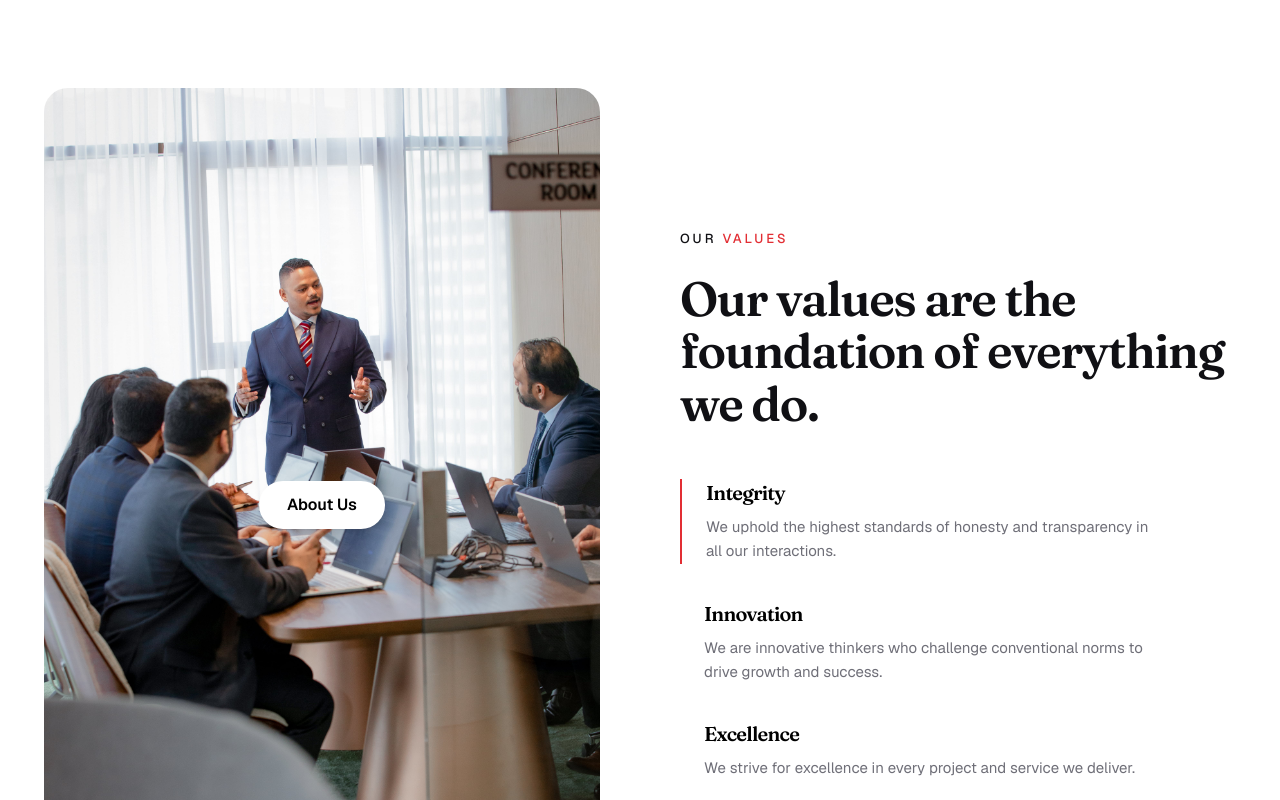
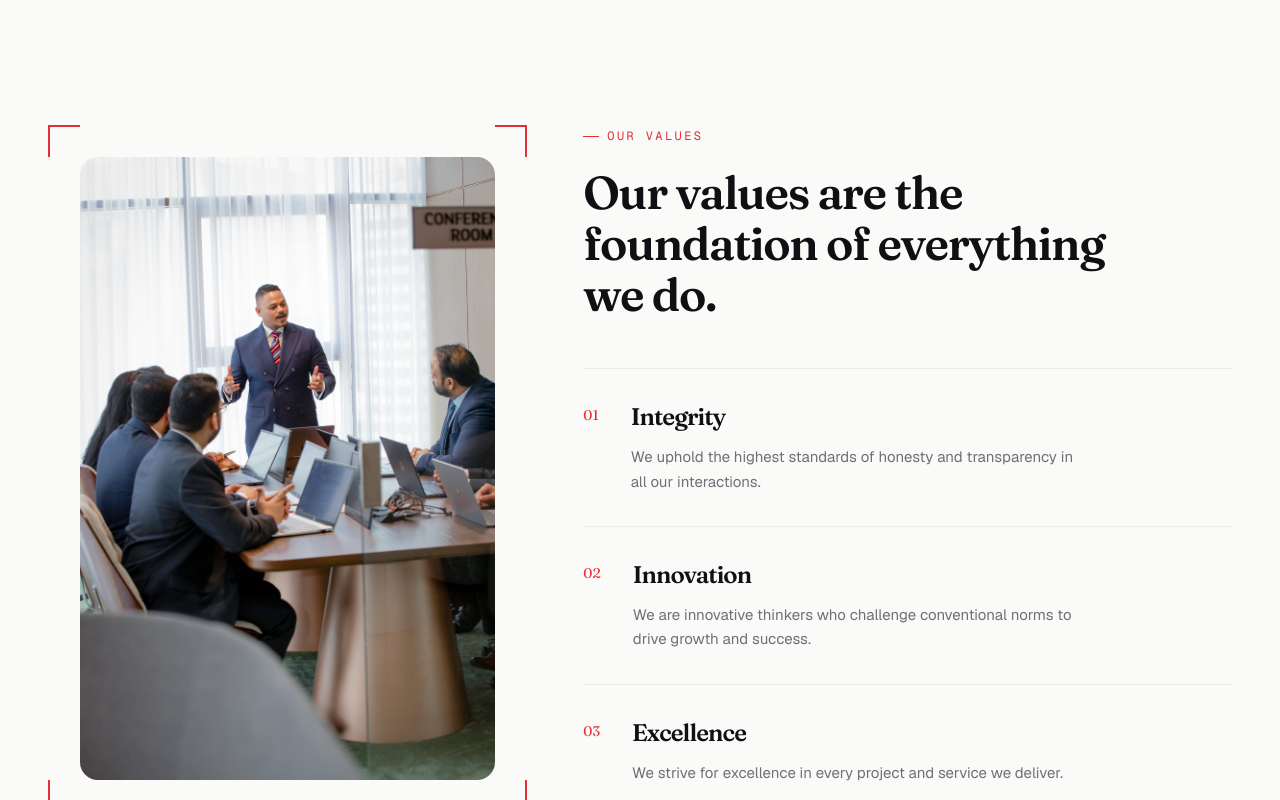
Before and after one commit to alliancestreetgoa-lang/as.ae, a Next.js app: page / in a window 1280 px wide. Shown: the part 3840-4640 px from the top of the page. Built offline with nearby package versions, Linux system fonts and the light colour scheme.

Commit message:
feat: redesign Values

```diff
--- a/src/components/Values.tsx
+++ b/src/components/Values.tsx
@@ -1,12 +1,38 @@
 import Image from "next/image";
+import { Eyebrow } from "@/components/primitives/Eyebrow";
+import { Frame } from "@/components/primitives/Frame";
+import { Section } from "@/components/primitives/Section";
+import { Reveal } from "@/components/motion/Reveal";
 import { VALUES } from "@/lib/content";
 
+/**
+ * Values — an editorial split closing out the light/dark rhythm after the
+ * ink `StatsBanner`: `bg-as-canvas` resets the page to light, then the team
+ * photo (in the brand's corner-bracket `Frame`) sits opposite a hairline
+ * numbered list of the three values (unchanged copy from `VALUES` in
+ * `src/lib/content.ts`).
+ *
+ * 21st.dev was checked first ("values feature list with image editorial
+ * split" -> "Feature with image", tommyjepsen, id 1337; "Feature Sections",
+ * prebuiltui, id 7194) but both results are single-feature or card-grid
+ * blocks with no ruled/numbered list structure, so the list itself is
+ * hand-built; only the overall "image beside copy" split direction carries
+ * over, already established in `Mission.tsx`.
+ *
+ * Each row is its own `Reveal` (increasing delay) so the three values
+ * stagger in one after another rather than arriving as a single block; the
+ * index digit is the section's only red accent besides the `Eyebrow`.
+ */
 export function Values() {
   return (
-    <section className="bg-white py-24">
-      <div className="as-container grid items-center gap-12 lg:grid-cols-2 lg:gap-20">
-        {/* Image with About Us pill */}
-        <div className="relative overflow-hidden rounded-[24px]">
+    <Section bg="canvas">
+      <Reveal
+        as="div"
+        y={28}
+        className="col-span-12 lg:col-span-5 lg:self-center"
+      >
+        <Frame tone="red" className="mx-auto w-full max-w-[480px] lg:max-w-none">
+          <div className="relative overflow-hidden rounded-[18px]">
             <Image
               src="/images/values-stallone.jpg"
               alt="Alliance Street team in a meeting"
@@ -14,38 +40,45 @@ export function Values() {
               height={620}
               className="h-full w-full object-cover"
             />
-          <a
-            href="#collaborate"
-            className="absolute left-1/2 top-1/2 -translate-x-1/2 -translate-y-1/2 rounded-full bg-white px-7 py-3 font-semibold text-black shadow-lg transition-transform hover:scale-105"
-          >
-            About Us
-          </a>
           </div>
+        </Frame>
+      </Reveal>
 
-        {/* Values list */}
-        <div>
-          <p className="as-eyebrow mb-6">
-            OUR <span className="accent">VALUES</span>
-          </p>
-          <h2 className="mb-12 text-[34px] leading-[1.1] tracking-[-0.03em] sm:text-[48px]">
+      <div className="col-span-12 mt-14 lg:col-span-7 lg:mt-0 lg:self-center lg:pl-8">
+        <Reveal as="div" y={28} delay={0.08}>
+          <Eyebrow>Our Values</Eyebrow>
+          <h2 className="font-display mt-6 max-w-xl text-[34px] leading-[1.1] tracking-[-0.03em] text-as-ink sm:text-[46px]">
             Our values are the foundation of everything we do.
           </h2>
+        </Reveal>
 
-          <ul className="space-y-9">
+        <ol className="mt-12 divide-y divide-as-line border-t border-as-line">
           {VALUES.map((v, i) => (
-              <li
+            <Reveal
+              as="li"
+              y={24}
+              delay={0.2 + i * 0.12}
               key={v.title}
-                className={i === 0 ? "border-l-2 border-as-red pl-6" : "pl-6"}
+              className="flex gap-6 py-8 sm:gap-8"
             >
-                <h3 className="mb-2 text-xl font-semibold text-black">{v.title}</h3>
-                <p className="max-w-md text-[15px] leading-relaxed text-as-muted">
+              <span
+                aria-hidden="true"
+                className="font-display shrink-0 pt-1 text-sm tabular-nums text-as-red"
+              >
+                0{i + 1}
+              </span>
+              <div>
+                <h3 className="font-display text-xl text-as-ink sm:text-2xl">
+                  {v.title}
+                </h3>
+                <p className="mt-3 max-w-md text-[15px] leading-relaxed text-as-muted">
                   {v.description}
                 </p>
-              </li>
+              </div>
+            </Reveal>
           ))}
-          </ul>
+        </ol>
       </div>
-      </div>
-    </section>
+    </Section>
   );
 }
```
Lines whose indentation alone changed are shown as unchanged.
